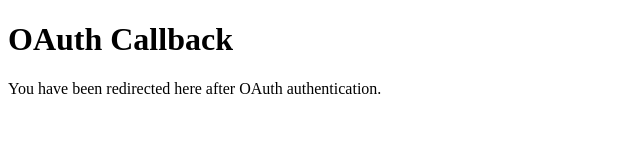
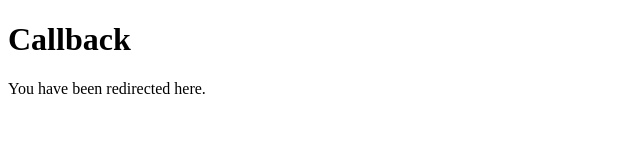
Before and after one commit to thedistr0/xbot, a plain HTML site: page index.html in a window 1280 px wide. Shown: the whole page, without its empty margins (0-640 px from the left). Drawn offline with Linux system fonts and the light colour scheme.

Commit message:
Update index.html

```diff
--- a/index.html
+++ b/index.html
@@ -1,11 +1,11 @@
 <!DOCTYPE html>
 <html>
 <head>
-    <title>OAuth Callback</title>
+    <title>Callback</title>
 </head>
 <body>
-    <h1>OAuth Callback</h1>
-    <p>You have been redirected here after OAuth authentication.</p>
+    <h1>Callback</h1>
+    <p>You have been redirected here.</p>
     <script>
         // Handle the OAuth response
         const urlParams = new URLSearchParams(window.location.search);
```
